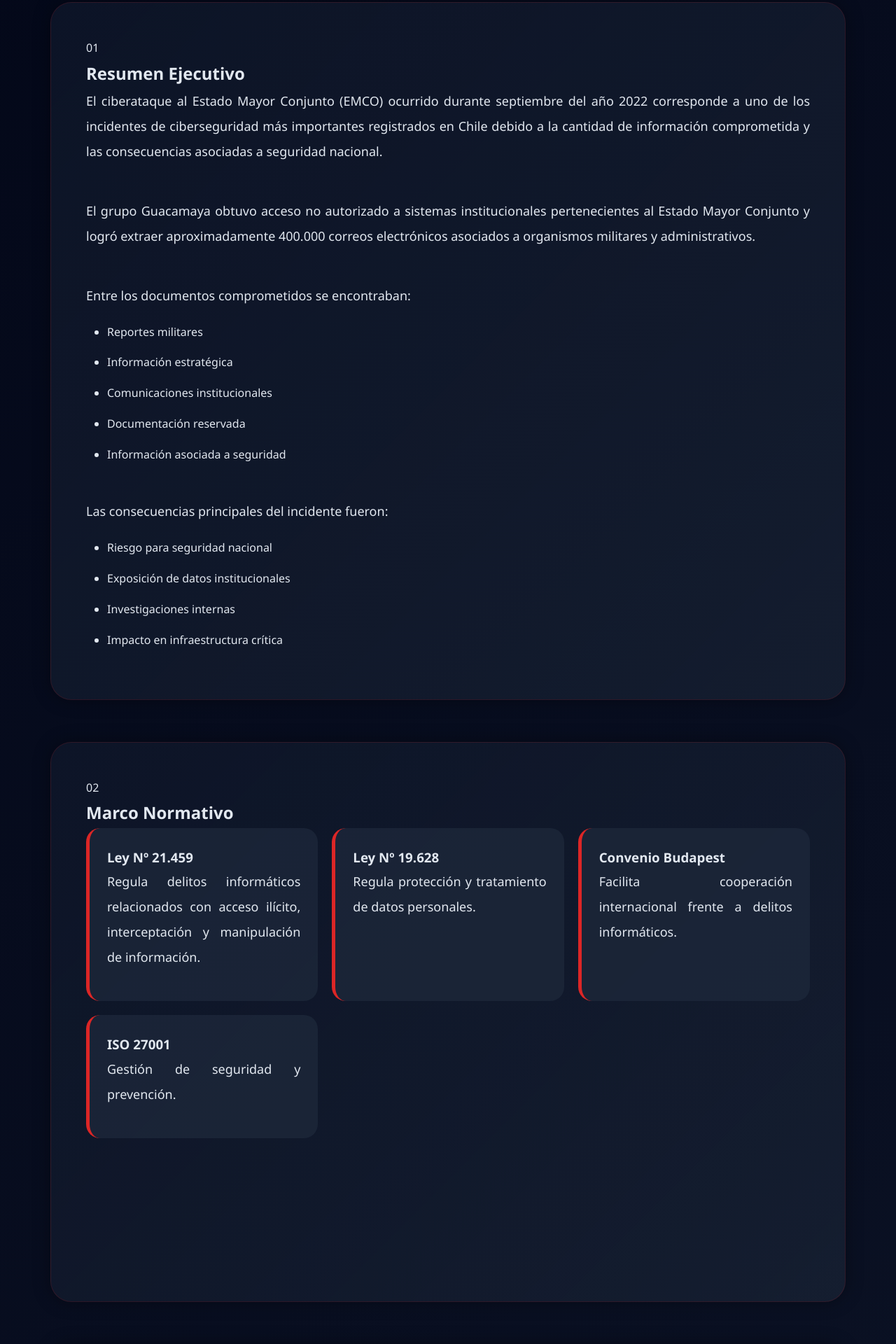
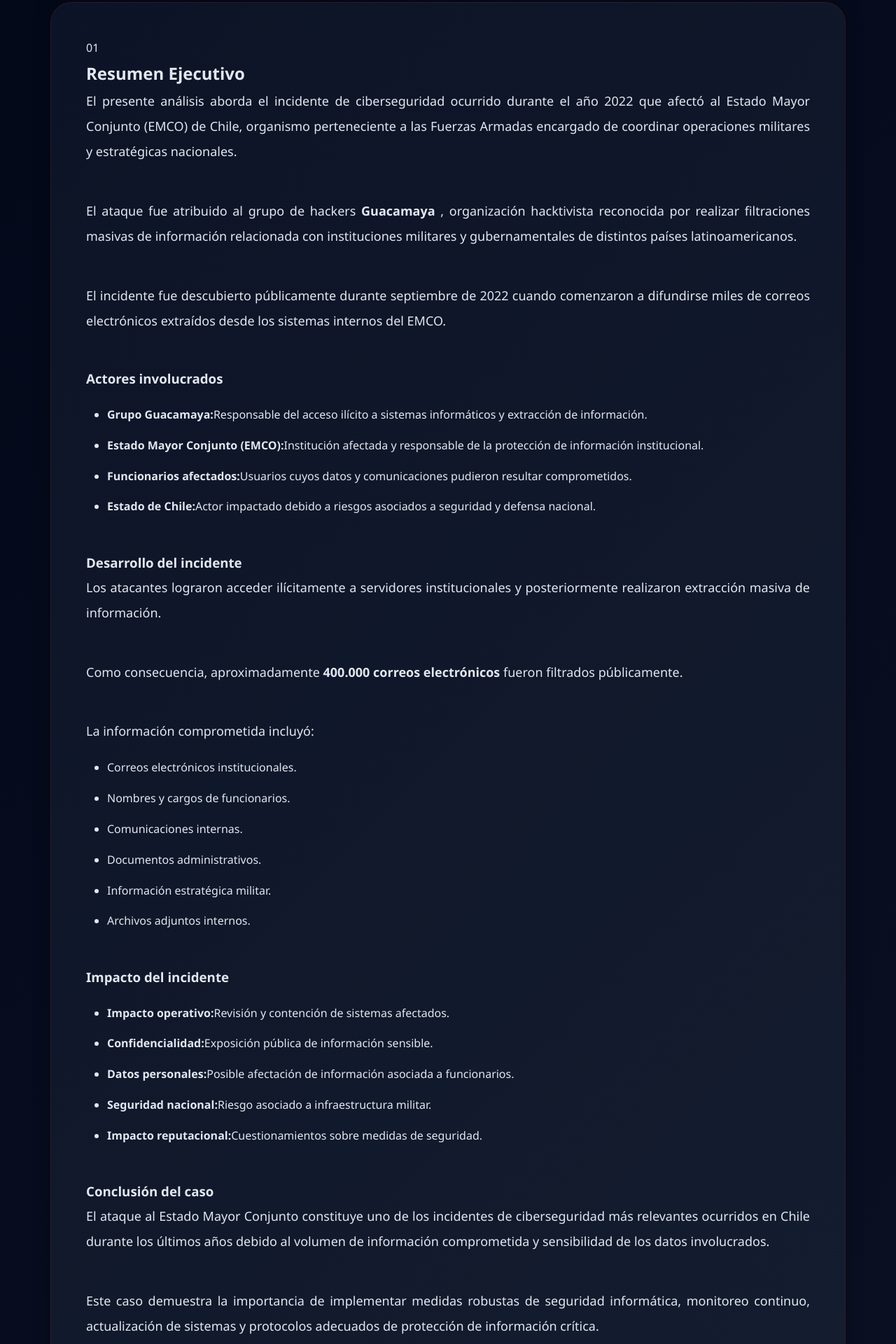
Before and after one commit to julioanabalonsaavedra-droid/informe_anajul, a React (Vite) app: page / in a window 1280 px wide. Shown: the part 860-2780 px from the top of the page at 70% size. Built offline with nearby package versions, Linux system fonts and the light colour scheme.

Commit message:
Actualiza sección resumen en React basada en markdown del caso EMCO

```diff
--- a/src/App.jsx
+++ b/src/App.jsx
@@ -72,100 +72,232 @@
 <span>01</span>
 
 <h2>
+
 Resumen Ejecutivo
+
 </h2>
 
 </div>
 
-
 <div className="card">
 
 <p>
 
-        El ciberataque al Estado Mayor Conjunto (EMCO)
-        ocurrido durante septiembre del año 2022
-        corresponde a uno de los incidentes de
-        ciberseguridad más importantes registrados
-        en Chile debido a la cantidad de información
-        comprometida y las consecuencias asociadas
-        a seguridad nacional.
-
-        </p>
-
-        <br/>
-
-        <p>
-
-        El grupo Guacamaya obtuvo acceso no autorizado
-        a sistemas institucionales pertenecientes
-        al Estado Mayor Conjunto y logró extraer
-        aproximadamente 400.000 correos electrónicos
-        asociados a organismos militares y administrativos.
-
-        </p>
-
-        <br/>
-
-        <p>
-
-        Entre los documentos comprometidos
-        se encontraban:
-
-        </p>
-
-        <ul>
-
-        <li>
-        Reportes militares
-        </li>
-
-        <li>
-        Información estratégica
-        </li>
-
-        <li>
-        Comunicaciones institucionales
-        </li>
-
-        <li>
-        Documentación reservada
-        </li>
-
-        <li>
-        Información asociada a seguridad
-        </li>
-
-        </ul>
-
-
-        <br/>
-
-        <p>
-
-        Las consecuencias principales del incidente fueron:
-
-        </p>
-
-
-        <ul>
-
-        <li>
-        Riesgo para seguridad nacional
-        </li>
-
-        <li>
-        Exposición de datos institucionales
-        </li>
-
-        <li>
-        Investigaciones internas
-        </li>
-
-        <li>
-        Impacto en infraestructura crítica
-        </li>
-
-        </ul>
+El presente análisis aborda el incidente de ciberseguridad
+ocurrido durante el año 2022 que afectó al Estado Mayor
+Conjunto (EMCO) de Chile, organismo perteneciente a las
+Fuerzas Armadas encargado de coordinar operaciones
+militares y estratégicas nacionales.
+
+</p>
+
+<br/>
+
+<p>
+
+El ataque fue atribuido al grupo de hackers
+<strong> Guacamaya </strong>,
+organización hacktivista reconocida por realizar
+filtraciones masivas de información relacionada con
+instituciones militares y gubernamentales de distintos
+países latinoamericanos.
+
+</p>
+
+<br/>
+
+<p>
+
+El incidente fue descubierto públicamente durante
+septiembre de 2022 cuando comenzaron a difundirse
+miles de correos electrónicos extraídos desde los
+sistemas internos del EMCO.
+
+</p>
+
+<br/>
+
+
+<h3>
+
+Actores involucrados
+
+</h3>
+
+<ul>
+
+<li>
+
+<strong>Grupo Guacamaya:</strong>
+
+Responsable del acceso ilícito a sistemas
+informáticos y extracción de información.
+
+</li>
+
+<li>
+
+<strong>Estado Mayor Conjunto (EMCO):</strong>
+
+Institución afectada y responsable de la
+protección de información institucional.
+
+</li>
+
+<li>
+
+<strong>Funcionarios afectados:</strong>
+
+Usuarios cuyos datos y comunicaciones
+pudieron resultar comprometidos.
+
+</li>
+
+<li>
+
+<strong>Estado de Chile:</strong>
+
+Actor impactado debido a riesgos asociados
+a seguridad y defensa nacional.
+
+</li>
+
+</ul>
+
+<br/>
+
+
+<h3>
+
+Desarrollo del incidente
+
+</h3>
+
+<p>
+
+Los atacantes lograron acceder ilícitamente
+a servidores institucionales y posteriormente
+realizaron extracción masiva de información.
+
+</p>
+
+<br/>
+
+<p>
+
+Como consecuencia, aproximadamente
+<strong> 400.000 correos electrónicos </strong>
+fueron filtrados públicamente.
+
+</p>
+
+<br/>
+
+<p>
+
+La información comprometida incluyó:
+
+</p>
+
+<ul>
+
+<li>Correos electrónicos institucionales.</li>
+
+<li>Nombres y cargos de funcionarios.</li>
+
+<li>Comunicaciones internas.</li>
+
+<li>Documentos administrativos.</li>
+
+<li>Información estratégica militar.</li>
+
+<li>Archivos adjuntos internos.</li>
+
+</ul>
+
+<br/>
+
+
+<h3>
+
+Impacto del incidente
+
+</h3>
+
+<ul>
+
+<li>
+
+<strong>Impacto operativo:</strong>
+
+Revisión y contención de sistemas afectados.
+
+</li>
+
+<li>
+
+<strong>Confidencialidad:</strong>
+
+Exposición pública de información sensible.
+
+</li>
+
+<li>
+
+<strong>Datos personales:</strong>
+
+Posible afectación de información
+asociada a funcionarios.
+
+</li>
+
+<li>
+
+<strong>Seguridad nacional:</strong>
+
+Riesgo asociado a infraestructura militar.
+
+</li>
+
+<li>
+
+<strong>Impacto reputacional:</strong>
+
+Cuestionamientos sobre medidas de seguridad.
+
+</li>
+
+</ul>
+
+<br/>
+
+
+<h3>
+
+Conclusión del caso
+
+</h3>
+
+<p>
+
+El ataque al Estado Mayor Conjunto constituye
+uno de los incidentes de ciberseguridad más
+relevantes ocurridos en Chile durante los últimos
+años debido al volumen de información comprometida
+y sensibilidad de los datos involucrados.
+
+</p>
+
+<br/>
+
+<p>
+
+Este caso demuestra la importancia de implementar
+medidas robustas de seguridad informática,
+monitoreo continuo, actualización de sistemas y
+protocolos adecuados de protección de información crítica.
+
+</p>
 
 </div>
 
```
Lines whose indentation alone changed are shown as unchanged.
